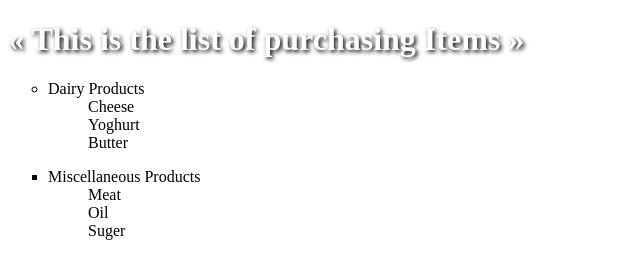
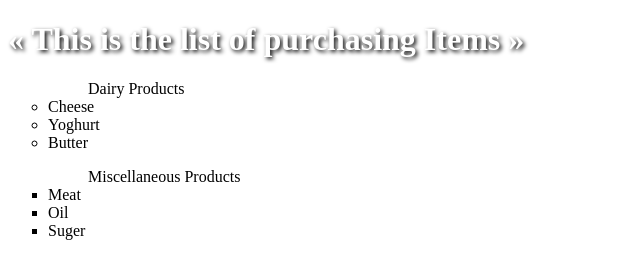
Before and after one commit to waqar35/Assignment-, a plain HTML site: page HTML Document/Assignment 3.html in a window 1280 px wide. Shown: the whole page, without its empty margins (0-640 px from the left). Drawn offline with Linux system fonts and the light colour scheme.

Commit message:
Update Assignment 3.html

```diff
--- a/HTML Document/Assignment 3.html
+++ b/HTML Document/Assignment 3.html
@@ -25,17 +25,17 @@ ul.b {
 </body>
 
  <ul class="a">
-   <li>Dairy Products</li>
-     <ol>Cheese</ol>
-	 <ol>Yoghurt</ol>
-	 <ol>Butter</ol>
+   <ol>Dairy Products</ol>
+     <li>Cheese</li>
+	 <li>Yoghurt</li>
+	 <li>Butter</li>
 	 </ul>
 
   <ul class="b">
-  <li>Miscellaneous Products</li>
-     <ol>Meat</ol>
-	 <ol>Oil</ol>
-	 <ol>Suger</ol>
+  <ol>Miscellaneous Products</ol>
+     <li>Meat</li>
+	 <li>Oil</li>
+	 <li>Suger</li>
 
    </ul>
 </html>
```
